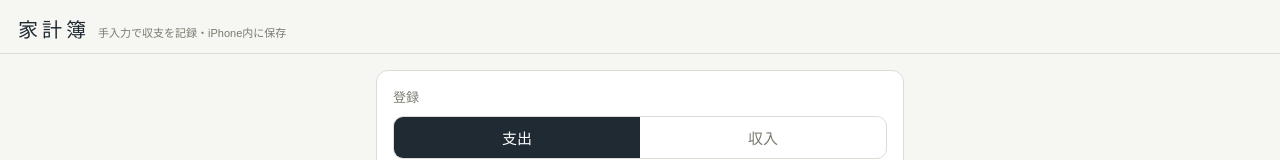
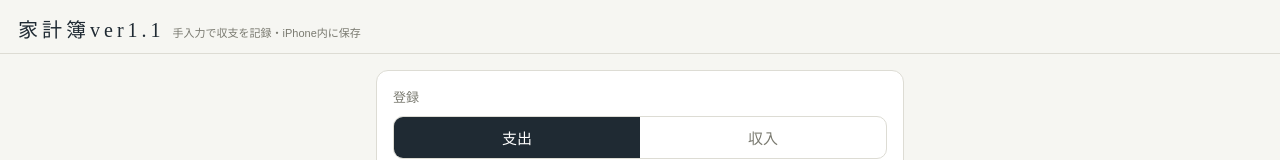
Before and after one commit to kazusnow000/kakeibo, a plain HTML site: page index.html in a window 1280 px wide. Shown: the top 160 px of the page. Drawn offline with Linux system fonts and the light colour scheme.

Commit message:
Update index.html

```diff
--- a/index.html
+++ b/index.html
@@ -134,7 +134,7 @@
 <body>
 
 <header>
-  <div class="title">家計簿</div>
+  <div class="title">家計簿ver1.1</div>
   <div class="sub">手入力で収支を記録・iPhone内に保存</div>
 </header>
 
```
